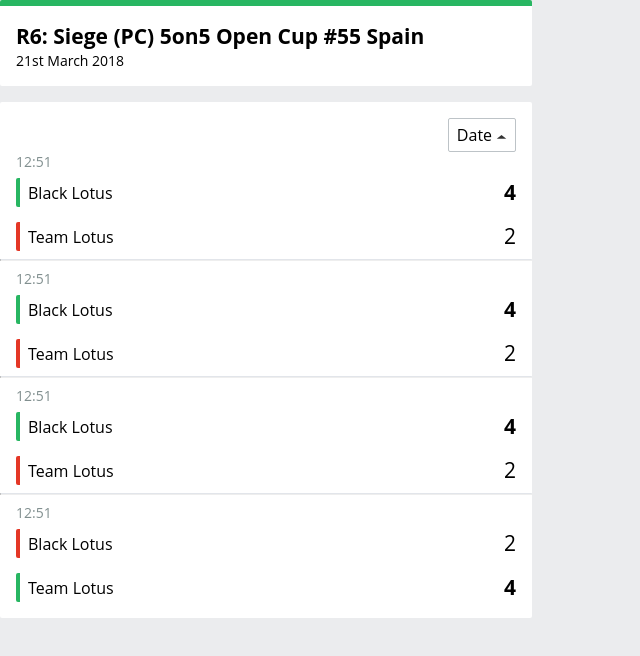
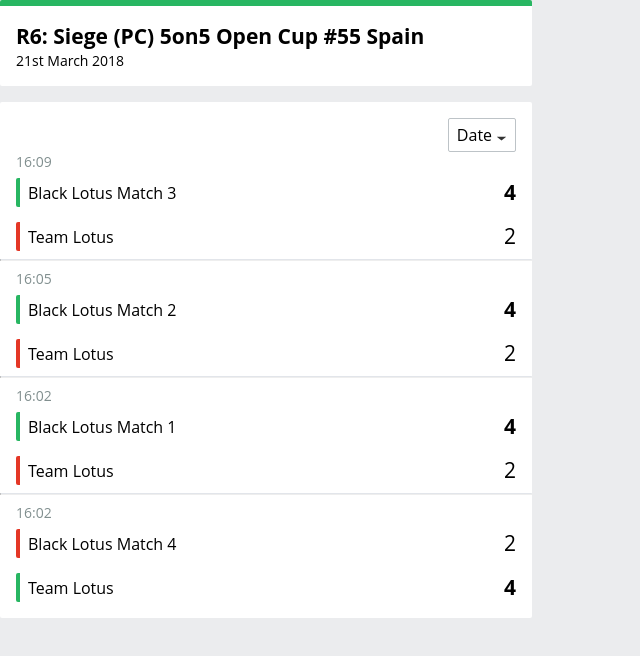
Before and after one commit to milanterhes/tournaments, a React (Create React App) app: page / in a window 1280 px wide. Shown: the top 656 px of the page, without its empty margins (0-640 px from the left). Built offline with nearby package versions, Linux system fonts and the light colour scheme; the HTML template or start-up script is replaced by a standard one.

Commit message:
added sorting for matches

```diff
--- a/src/components/container/TestData.json
+++ b/src/components/container/TestData.json
@@ -3,7 +3,7 @@
     {
       "time": "12:51",
       "team1": {
-        "name": "Black Lotus",
+        "name": "Black Lotus Match 1",
         "points": 4,
         "winner": true
       },
@@ -16,7 +16,7 @@
     {
       "time": "12:51",
       "team1": {
-        "name": "Black Lotus",
+        "name": "Black Lotus Match 2",
         "points": 4,
         "winner": true
       },
@@ -29,7 +29,7 @@
     {
       "time": "12:51",
       "team1": {
-        "name": "Black Lotus",
+        "name": "Black Lotus Match 3",
         "points": 4,
         "winner": true
       },
@@ -42,7 +42,7 @@
     {
       "time": "12:51",
       "team1": {
-        "name": "Black Lotus",
+        "name": "Black Lotus Match 4",
         "points": 2,
         "winner": false
       },
--- a/src/components/container/Tournament.tsx
+++ b/src/components/container/Tournament.tsx
@@ -1,10 +1,22 @@
 import React from "react";
-import { useSelector, useDispatch } from "react-redux";
+import { useSelector } from "react-redux";
 import Tournament from "../presentational/Tournament";
-import TestData from "./TestData.json";
+import { IState } from "../../reducers";
 
 const TournamentContainer = () => {
-  return <Tournament {...TestData} />;
+  const state = useSelector((state: IState) => state);
+
+  if (state.sortDesc) {
+    state.tournament.matches.sort(
+      (a, b) => a.time.getTime() - b.time.getTime()
+    );
+  } else {
+    state.tournament.matches.sort(
+      (a, b) => b.time.getTime() - a.time.getTime()
+    );
+  }
+
+  return <Tournament {...state.tournament} />;
 };
 
 export default TournamentContainer;
--- a/src/components/presentational/DateSort.tsx
+++ b/src/components/presentational/DateSort.tsx
@@ -24,7 +24,7 @@
     margin-right: 4px;
   }
   ${({ desc }: Pick<ISort, "desc">) =>
-    desc
+    !desc
       ? `
   svg {
     transform: rotate(180deg) translate(0, -50%);
--- a/src/components/presentational/Match.tsx
+++ b/src/components/presentational/Match.tsx
@@ -8,7 +8,7 @@
 }
 
 export interface IMatch {
-  time: String;
+  time: Date;
   team1: ITeam;
   team2: ITeam;
 }
@@ -64,7 +64,10 @@
 
 const Match = ({ time, team1, team2 }: IMatch) => (
   <MatchContainer>
-    <Time>{time}</Time>
+    <Time>
+      {time.getHours()}:
+      {time.getMinutes() > 9 ? time.getMinutes() : "0" + time.getMinutes()}
+    </Time>
     <Team {...team1} />
     <Team {...team2} />
   </MatchContainer>
--- a/src/components/presentational/MatchList.tsx
+++ b/src/components/presentational/MatchList.tsx
@@ -21,10 +21,10 @@
     </div>
 
     {matches.map((match, idx) => (
-      <>
+      <React.Fragment key={"match-" + idx}>
         <Match {...match} />
         {idx !== matches.length - 1 && <Divider />}
-      </>
+      </React.Fragment>
     ))}
   </Container>
 );
--- a/src/components/presentational/Tournament.tsx
+++ b/src/components/presentational/Tournament.tsx
@@ -3,7 +3,7 @@
 import MatchList from "./MatchList";
 import { IMatch } from "./Match";
 
-interface ITournament {
+export interface ITournament {
   header: IHeaderProps;
   matches: IMatch[];
 }
--- /dev/null
+++ b/src/reducers/index.ts
@@ -0,0 +1,35 @@
+import { Actions } from "../actions";
+import { ITournament } from "../components/presentational/Tournament";
+import data from "../components/container/TestData.json";
+
+export interface IState {
+  sortDesc: Boolean;
+  tournament: ITournament;
+}
+
+export const initialState: IState = {
+  sortDesc: false,
+  tournament: {
+    header: data.header,
+    matches: data.matches.map((match: any) => {
+      match.time = new Date(
+        new Date().getTime() + Math.floor(Math.random() * 10) * 60000
+      );
+      return match;
+    }),
+  },
+};
+
+function reducers(state: any, action: any) {
+  switch (action.type) {
+    case Actions.SET_SORT:
+      return {
+        ...state,
+        sortDesc: action.sortDesc,
+      };
+    default:
+      return state;
+  }
+}
+
+export default reducers;
--- a/src/store.ts
+++ b/src/store.ts
@@ -1,21 +1,5 @@
 import { createStore } from "redux";
-import { Actions } from "./actions";
-
-const initialState = {
-  sortDesc: false,
-};
-
-function reducers(state: any, action: any) {
-  switch (action.type) {
-    case Actions.SET_SORT:
-      return {
-        ...state,
-        sortDesc: action.sortDesc,
-      };
-    default:
-      return state;
-  }
-}
+import reducers, { initialState } from "./reducers";
 
 let store = createStore(reducers, initialState);
 
```
